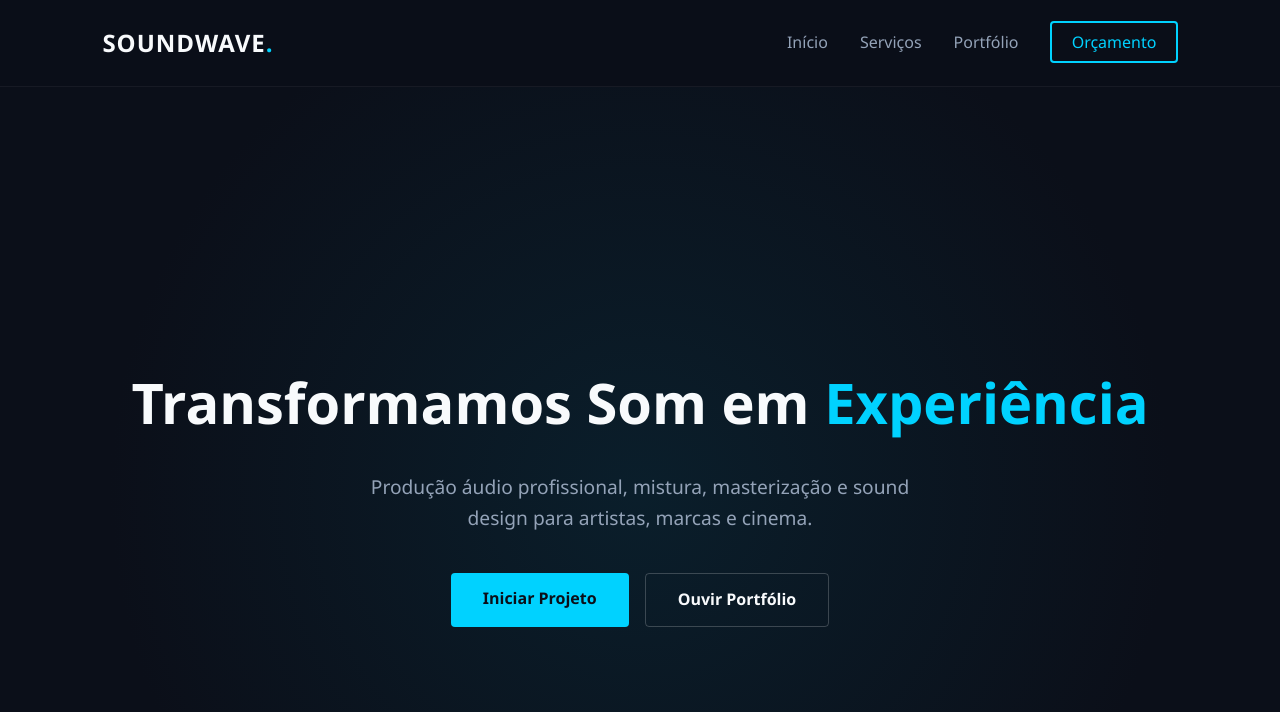
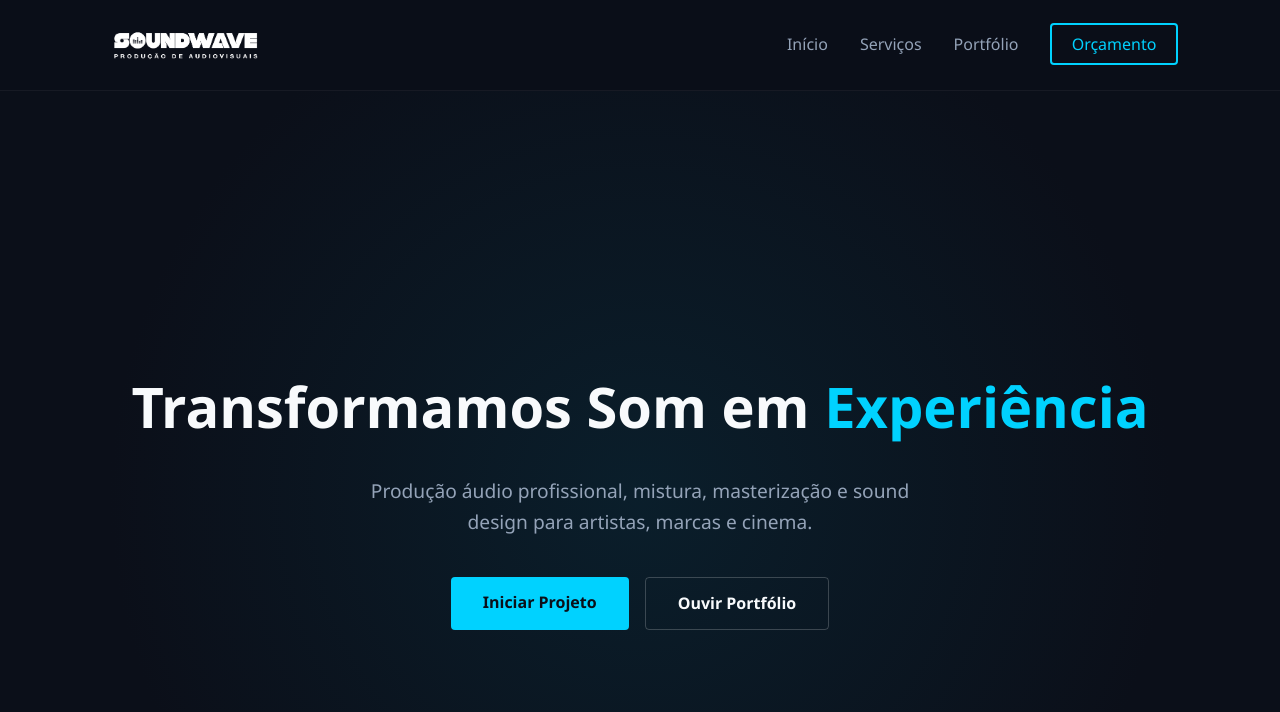
Before and after one commit to jaarego/jaarego.github.io, a Jekyll site: the page built from README.md, in a window 1280 px wide and 900 px high. Shown: the top 712 px of the window. Built offline with Jekyll 4.4.1, drawn with Linux system fonts in a browser that asks for light colours; our own code applies the rules of GitHub Pages for plain Markdown files.

Commit message:
logotipo

```diff
--- a/_includes/navbar.html
+++ b/_includes/navbar.html
@@ -1,11 +1,21 @@
 <header class="navbar">
-    <div class="logo">SOUNDWAVE<span>.</span></div>
-    <button class="menu-toggle" id="mobile-menu" aria-label="Abrir Menu">
+    <a href="{{ '/' | relative_url }}" class="logo" aria-label="SOUNDWAVE produções - página inicial">
+        <img src="{{ '/assets/images/logo_branco.png' | relative_url }}" alt="SOUNDWAVE produções">
+    </a>
+
+    <button
+        class="menu-toggle"
+        id="mobile-menu"
+        aria-label="Abrir menu"
+        aria-expanded="false"
+        aria-controls="nav-list"
+        type="button">
         <span class="bar"></span>
         <span class="bar"></span>
         <span class="bar"></span>
     </button>
-    <nav>
+
+    <nav aria-label="Navegação principal">
         <ul class="nav-links" id="nav-list">
             <li><a href="#inicio">Início</a></li>
             <li><a href="#servicos">Serviços</a></li>
--- a/assets/css/style.css
+++ b/assets/css/style.css
@@ -19,7 +19,17 @@ body {
     color: var(--text-main);
     line-height: 1.6;
     /* Espaço para o rodapé não ficar tapado pelo leitor de áudio */
-    /*padding-bottom: 90px; */
+    /* padding-bottom: 90px; */
+}
+
+/* Links e foco acessível */
+a:focus-visible,
+button:focus-visible,
+input:focus-visible,
+textarea:focus-visible {
+    outline: 2px solid var(--accent);
+    outline-offset: 3px;
+    border-radius: 4px;
 }
 
 /* Navbar */
@@ -27,22 +37,33 @@ body {
     display: flex;
     justify-content: space-between;
     align-items: center;
-    padding: 1.5rem 8%;
+    padding: 1.2rem 8%;
     background: rgba(11, 15, 25, 0.85);
     backdrop-filter: blur(12px);
     position: sticky;
     top: 0;
     z-index: 1000;
     border-bottom: 1px solid rgba(255, 255, 255, 0.05);
+    gap: 1.5rem;
 }
 
 .logo {
-    font-size: 1.5rem;
-    font-weight: 800;
-    letter-spacing: 1px;
+    display: inline-flex;
+    align-items: center;
+    text-decoration: none;
+    flex-shrink: 0;
 }
 
-.logo span { color: var(--accent); }
+.logo img {
+    display: block;
+    height: 52px;
+    width: auto;
+    max-width: 220px;
+}
+
+.navbar nav {
+    margin-left: auto;
+}
 
 .nav-links {
     display: flex;
@@ -55,10 +76,13 @@ body {
     text-decoration: none;
     color: var(--text-muted);
     font-weight: 500;
-    transition: color 0.3s;
+    transition: color 0.3s ease, opacity 0.3s ease;
 }
 
-.nav-links a:hover { color: var(--text-main); }
+.nav-links a:hover,
+.nav-links a:focus-visible {
+    color: var(--text-main);
+}
 
 .btn-nav {
     background: transparent;
@@ -66,11 +90,17 @@ body {
     padding: 0.5rem 1.2rem;
     border-radius: 4px;
     color: var(--accent) !important;
+    transition: background 0.3s ease, color 0.3s ease, border-color 0.3s ease;
 }
 
-.btn-nav:hover {
+.btn-nav:hover,
+.btn-nav:focus-visible {
     background: var(--accent);
     color: var(--bg-dark) !important;
+}
+
+.menu-toggle {
+    display: none;
 }
 
 /* Hero Section */
@@ -81,32 +111,78 @@ body {
     justify-content: center;
     text-align: center;
     padding: 0 2rem;
-    background: radial-gradient(circle at center, rgba(0,210,255,0.08) 0%, rgba(11,15,25,1) 70%);
+    background: radial-gradient(circle at center, rgba(0, 210, 255, 0.08) 0%, rgba(11, 15, 25, 1) 70%);
 }
 
-.hero h1 { font-size: 3.5rem; margin-bottom: 1.5rem; font-weight: 800; }
-.hero h1 span { color: var(--accent); }
-.hero p { max-width: 600px; color: var(--text-muted); font-size: 1.2rem; margin: 0 auto 2.5rem; }
+.hero h1 {
+    font-size: 3.5rem;
+    margin-bottom: 1.5rem;
+    font-weight: 800;
+}
 
-.hero-buttons { display: flex; gap: 1rem; justify-content: center; }
+.hero h1 span {
+    color: var(--accent);
+}
 
-.btn-primary, .btn-secondary {
+.hero p {
+    max-width: 600px;
+    color: var(--text-muted);
+    font-size: 1.2rem;
+    margin: 0 auto 2.5rem;
+}
+
+.hero-buttons {
+    display: flex;
+    gap: 1rem;
+    justify-content: center;
+    flex-wrap: wrap;
+}
+
+.btn-primary,
+.btn-secondary {
     padding: 0.8rem 2rem;
     border-radius: 4px;
     text-decoration: none;
     font-weight: 600;
-    transition: 0.3s;
+    transition: 0.3s ease;
 }
 
-.btn-primary { background: var(--accent); color: var(--bg-dark); }
-.btn-primary:hover { opacity: 0.9; }
-.btn-secondary { border: 1px solid rgba(255,255,255,0.2); color: var(--text-main); }
-.btn-secondary:hover { background: rgba(255,255,255,0.05); }
+.btn-primary {
+    background: var(--accent);
+    color: var(--bg-dark);
+}
+
+.btn-primary:hover,
+.btn-primary:focus-visible {
+    opacity: 0.9;
+}
+
+.btn-secondary {
+    border: 1px solid rgba(255, 255, 255, 0.2);
+    color: var(--text-main);
+}
+
+.btn-secondary:hover,
+.btn-secondary:focus-visible {
+    background: rgba(255, 255, 255, 0.05);
+}
 
 /* Seções Gerais */
-section { padding: 6rem 8%; }
-h2 { font-size: 2.5rem; text-align: center; margin-bottom: 0.5rem; }
-.subtitle { text-align: center; color: var(--text-muted); margin-bottom: 4rem; }
+section {
+    padding: 6rem 8%;
+}
+
+h2 {
+    font-size: 2.5rem;
+    text-align: center;
+    margin-bottom: 0.5rem;
+}
+
+.subtitle {
+    text-align: center;
+    color: var(--text-muted);
+    margin-bottom: 4rem;
+}
 
 /* Serviços Grid */
 .grid-services {
@@ -120,18 +196,28 @@ h2 { font-size: 2.5rem; text-align: center; margin-bottom: 0.5rem; }
     padding: 3rem 2rem;
     border-radius: 8px;
     text-align: center;
-    border: 1px solid rgba(255,255,255,0.02);
-    transition: transform 0.3s, border 0.3s;
+    border: 1px solid rgba(255, 255, 255, 0.04);
+    transition: transform 0.3s ease, border 0.3s ease, box-shadow 0.3s ease;
 }
 
 .service-card:hover {
     transform: translateY(-5px);
     border-color: rgba(0, 210, 255, 0.3);
+    box-shadow: 0 12px 24px rgba(0, 0, 0, 0.18);
 }
 
-.service-card .icon { font-size: 2.5rem; margin-bottom: 1.5rem; }
-.service-card h3 { margin-bottom: 1rem; }
-.service-card p { color: var(--text-muted); }
+.service-card .icon {
+    font-size: 2.5rem;
+    margin-bottom: 1.5rem;
+}
+
+.service-card h3 {
+    margin-bottom: 1rem;
+}
+
+.service-card p {
+    color: var(--text-muted);
+}
 
 /* Portfólio Grid */
 .grid-portfolio {
@@ -144,29 +230,58 @@ h2 { font-size: 2.5rem; text-align: center; margin-bottom: 0.5rem; }
 .portfolio-item {
     background: linear-gradient(135deg, #1e293b 0%, #0f172a 100%);
     padding: 4rem 2rem;
-    border-radius: 6px;
+    border-radius: 8px;
     text-align: center;
-    border-left: 4px solid var(--accent);
+    border: 1px solid rgba(255, 255, 255, 0.08);
+    transition: transform 0.3s ease, border-color 0.3s ease, box-shadow 0.3s ease;
+}
+
+.portfolio-item:hover {
+    transform: translateY(-4px);
+    border-color: rgba(0, 210, 255, 0.35);
+    box-shadow: 0 12px 24px rgba(0, 0, 0, 0.22);
 }
 
 /* Contact Form */
-.contact { background: var(--bg-card); }
-.contact-container { max-width: 600px; margin: 0 auto; text-align: center; }
-.contact-container p { color: var(--text-muted); margin-bottom: 2.5rem; }
+.contact {
+    background: var(--bg-card);
+}
 
-.contact-form { display: flex; flex-direction: column; gap: 1.2rem; }
+.contact-container {
+    max-width: 600px;
+    margin: 0 auto;
+    text-align: center;
+}
 
-.contact-form input, .contact-form textarea {
+.contact-container p {
+    color: var(--text-muted);
+    margin-bottom: 2.5rem;
+}
+
+.contact-form {
+    display: flex;
+    flex-direction: column;
+    gap: 1.2rem;
+}
+
+.contact-form input,
+.contact-form textarea {
     width: 100%;
     padding: 1rem;
     background: var(--bg-dark);
-    border: 1px solid rgba(255,255,255,0.1);
+    border: 1px solid rgba(255, 255, 255, 0.1);
     border-radius: 4px;
     color: white;
     font-size: 1rem;
 }
 
-.contact-form input:focus, .contact-form textarea:focus {
+.contact-form input::placeholder,
+.contact-form textarea::placeholder {
+    color: var(--text-muted);
+}
+
+.contact-form input:focus,
+.contact-form textarea:focus {
     outline: none;
     border-color: var(--accent);
 }
@@ -180,10 +295,13 @@ h2 { font-size: 2.5rem; text-align: center; margin-bottom: 0.5rem; }
     font-weight: 700;
     border-radius: 4px;
     cursor: pointer;
-    transition: opacity 0.3s;
+    transition: opacity 0.3s ease;
 }
 
-.btn-submit:hover { opacity: 0.9; }
+.btn-submit:hover,
+.btn-submit:focus-visible {
+    opacity: 0.9;
+}
 
 /* Rodapé */
 footer {
@@ -191,7 +309,7 @@ footer {
     padding: 2.5rem;
     color: var(--text-muted);
     font-size: 0.9rem;
-    border-top: 1px solid rgba(255,255,255,0.05);
+    border-top: 1px solid rgba(255, 255, 255, 0.05);
 }
 
 /* Campo anti-spam invisível */
@@ -202,6 +320,16 @@ footer {
 
 /* Responsividade Mobile e Menu Hambúrguer */
 @media (max-width: 1024px) {
+    .navbar {
+        padding: 1rem 5%;
+        position: sticky;
+    }
+
+    .logo img {
+        height: 40px;
+        max-width: 170px;
+    }
+
     .menu-toggle {
         display: flex;
         flex-direction: column;
@@ -212,7 +340,7 @@ footer {
         border: none;
         cursor: pointer;
         z-index: 1001;
-        margin-left: auto; /* Puxa o botão dos 3 traços para a direita */
+        margin-left: auto;
     }
 
     .menu-toggle .bar {
@@ -223,7 +351,10 @@ footer {
         transition: all 0.3s ease-in-out;
     }
 
-    /* Menu em cascata alinhado à direita no mobile */
+    .navbar nav {
+        margin-left: 0;
+    }
+
     .nav-links {
         display: flex;
         flex-direction: column;
@@ -233,9 +364,9 @@ footer {
         width: 100%;
         background: rgba(11, 15, 25, 0.98);
         border-bottom: 1px solid rgba(255, 255, 255, 0.05);
-        padding: 2rem 8%;
+        padding: 2rem 5%;
         gap: 1.5rem;
-        box-shadow: 0 10px 20px rgba(0,0,0,0.3);
+        box-shadow: 0 10px 20px rgba(0, 0, 0, 0.3);
         align-items: flex-end;
         text-align: right;
         opacity: 0;
@@ -244,27 +375,38 @@ footer {
         transition: all 0.3s ease-in-out;
     }
 
+    .menu-toggle[aria-expanded="true"] + nav .nav-links,
     .nav-links.active {
         opacity: 1;
         transform: translateY(0);
         pointer-events: auto;
     }
 
-    /* Animação do X */
     .menu-toggle.active .bar:nth-child(1) {
         transform: translateY(9px) rotate(45deg);
         background-color: var(--accent);
     }
+
     .menu-toggle.active .bar:nth-child(2) {
         opacity: 0;
     }
+
     .menu-toggle.active .bar:nth-child(3) {
         transform: translateY(-9px) rotate(-45deg);
         background-color: var(--accent);
     }
 
-    section { padding: 4rem 5%; }
-    .hero h1 { font-size: 2.3rem; }
+    section {
+        padding: 4rem 5%;
+    }
+
+    .hero h1 {
+        font-size: 2.3rem;
+    }
+
+    .hero p {
+        font-size: 1rem;
+    }
 }
 
 /* Ocultar o botão hambúrguer em computadores */
@@ -318,7 +460,10 @@ footer {
 }
 
 @media (max-width: 600px) {
-    body { padding-bottom: 140px; }
+    body {
+        padding-bottom: 140px;
+    }
+
     .audio-player-fixed {
         flex-direction: column;
         align-items: center;
@@ -326,6 +471,12 @@ footer {
         gap: 10px;
         padding: 12px 16px;
     }
-    .audio-info { margin-right: 0; }
-    .audio-player-fixed audio { max-width: 100%; }
+
+    .audio-info {
+        margin-right: 0;
+    }
+
+    .audio-player-fixed audio {
+        max-width: 100%;
+    }
 }
--- a/assets/js/script.js
+++ b/assets/js/script.js
@@ -1,19 +1,21 @@
 document.addEventListener("DOMContentLoaded", () => {
-    const menuToggle = document.getElementById('mobile-menu');
-    const navLinks = document.getElementById('nav-list');
+    const menuToggle = document.getElementById("mobile-menu");
+    const navLinks = document.getElementById("nav-list");
 
     if (menuToggle && navLinks) {
-        // Abre ou fecha o menu ao clicar nos 3 traços
-        menuToggle.addEventListener('click', () => {
-            menuToggle.classList.toggle('active');
-            navLinks.classList.toggle('active');
+        menuToggle.addEventListener("click", () => {
+            menuToggle.classList.toggle("active");
+            navLinks.classList.toggle("active");
+
+            const isOpen = navLinks.classList.contains("active");
+            menuToggle.setAttribute("aria-expanded", isOpen ? "true" : "false");
         });
 
-        // Fecha o menu automaticamente quando clica num link
-        document.querySelectorAll('.nav-links a').forEach(link => {
-            link.addEventListener('click', () => {
-                menuToggle.classList.remove('active');
-                navLinks.classList.remove('active');
+        document.querySelectorAll(".nav-links a").forEach(link => {
+            link.addEventListener("click", () => {
+                menuToggle.classList.remove("active");
+                navLinks.classList.remove("active");
+                menuToggle.setAttribute("aria-expanded", "false");
             });
         });
     }
```
Also changed, not shown: assets/images/logo_branco.png (added), assets/images/logo_preto.png (added).
